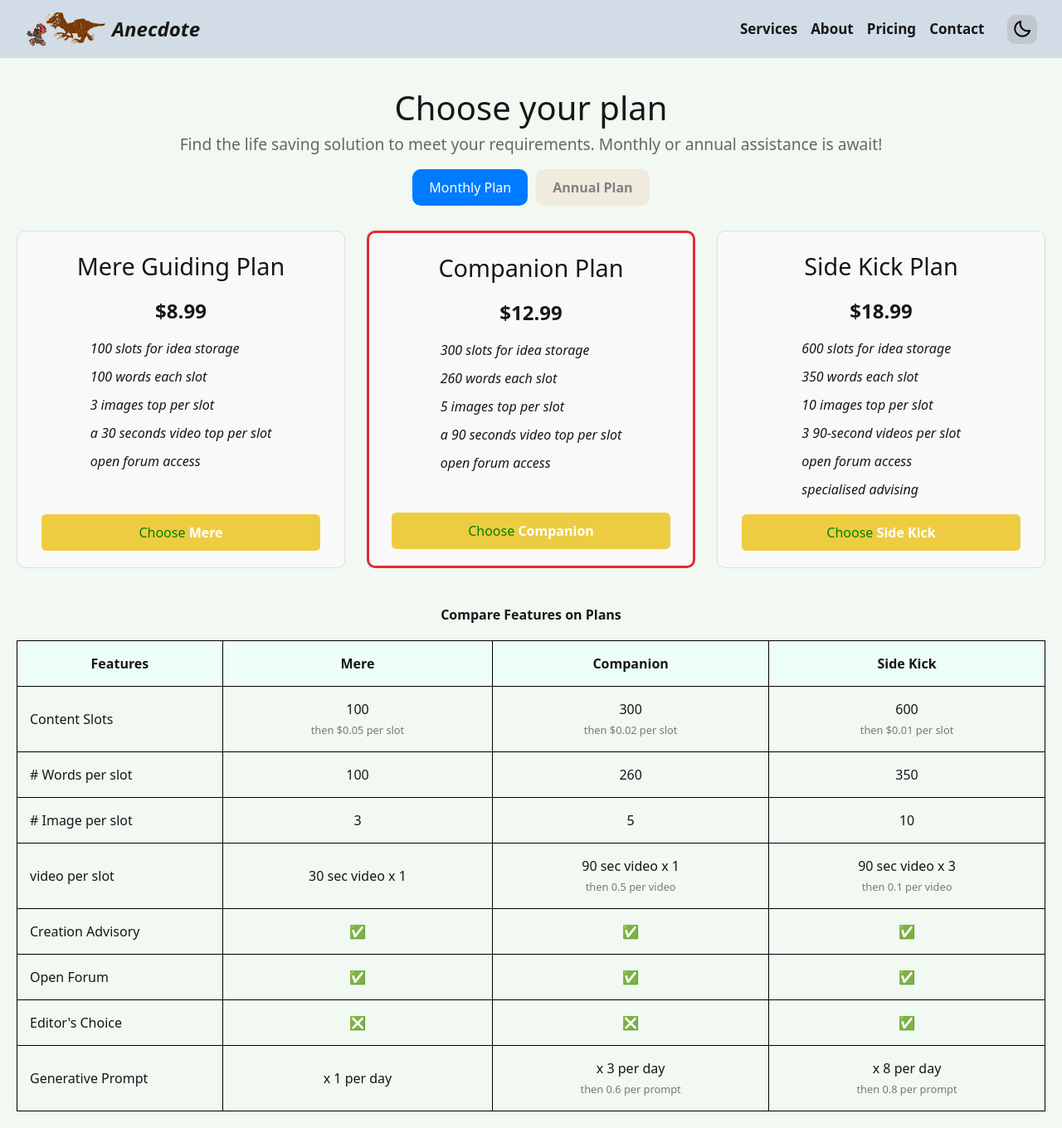
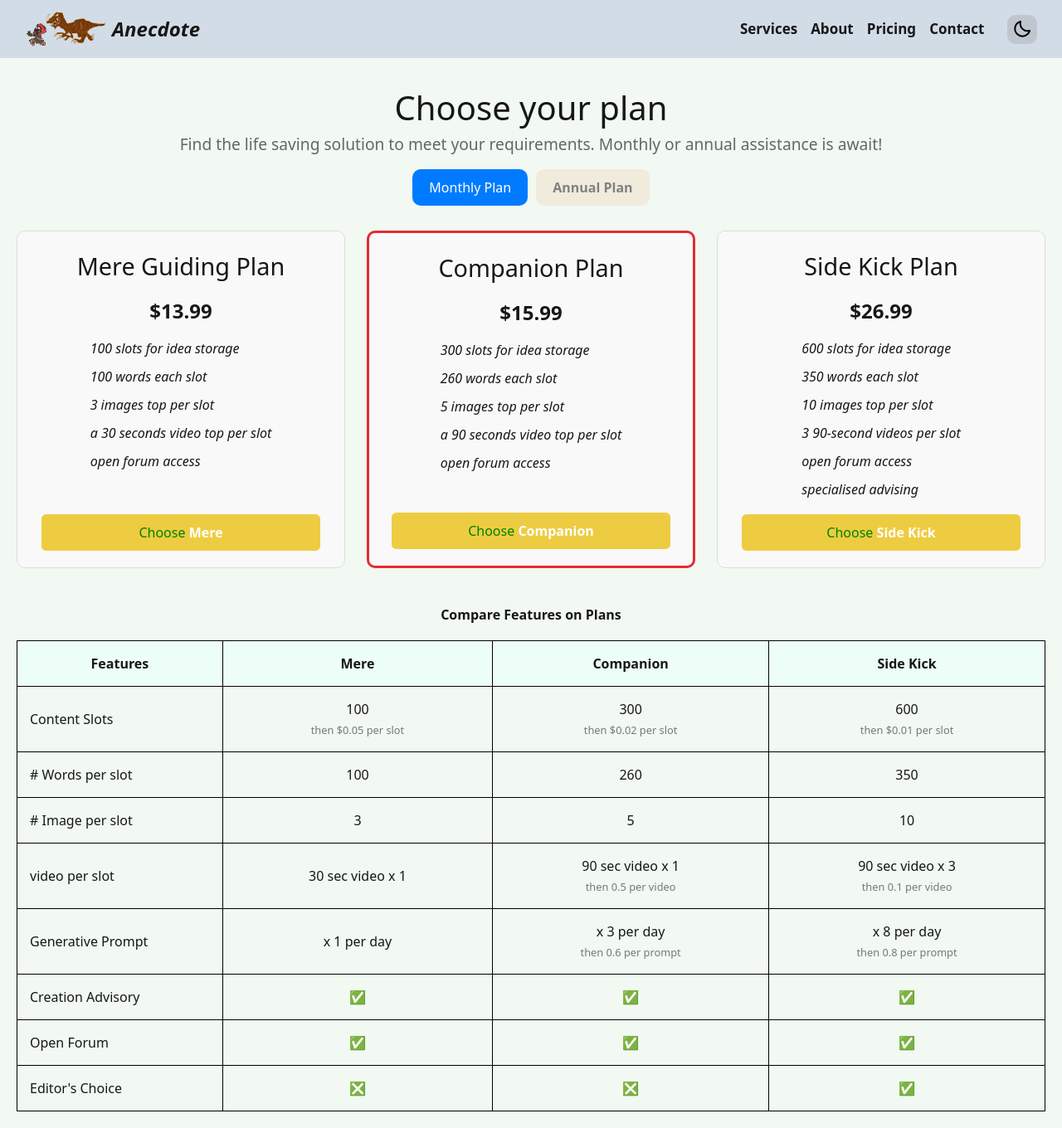
Before and after one commit to exiafuture/StarchMilk-MVP, a Next.js app: page /pricing-plans in a window 1280 px wide. Shown: the whole page at 83% size. Built offline with nearby package versions, Linux system fonts and the light colour scheme.

Commit message:
yang jian

```diff
--- a/app/pricing-plans/page.tsx
+++ b/app/pricing-plans/page.tsx
@@ -28,7 +28,7 @@ const Pricing = () => {
         <section className="cards">
           <div className="card">
             <h2>Mere Guiding Plan</h2>
-            <p className="price">$8.99</p>
+            <p className="price">$13.99</p>
             <ul>
               <li>100 slots for idea storage</li>
               <li>100 words each slot</li>
@@ -40,7 +40,7 @@ const Pricing = () => {
           </div>
           <div className="card popular">
             <h2>Companion Plan</h2>
-            <p className="price">$12.99</p>
+            <p className="price">$15.99</p>
             <ul>
               <li>300 slots for idea storage</li>
               <li>260 words each slot</li>
@@ -52,7 +52,7 @@ const Pricing = () => {
           </div>
           <div className="card">
             <h2>Side Kick Plan</h2>
-            <p className="price">$18.99</p>
+            <p className="price">$26.99</p>
             <ul>
               <li>600 slots for idea storage</li>
               <li>350 words each slot</li>
@@ -70,7 +70,7 @@ const Pricing = () => {
         <section className="cards">
           <div className="card">
             <h2>Mere Guiding Plan</h2>
-            <p className="price">$89.9</p>
+            <p className="price">$139.9</p>
             <ul>
               <li>100 slots for idea storage</li>
               <li>100 words each slot</li>
@@ -82,7 +82,7 @@ const Pricing = () => {
           </div>
           <div className="card popular">
             <h2>Companion Plan</h2>
-            <p className="price">$129.9</p>
+            <p className="price">$159.9</p>
             <ul>
               <li>300 slots for idea storage</li>
               <li>260 words each slot</li>
@@ -94,7 +94,7 @@ const Pricing = () => {
           </div>
           <div className="card">
             <h2>Side Kick Plan</h2>
-            <p className="price">$189.9</p>
+            <p className="price">$269.9</p>
             <ul>
               <li>600 slots for idea storage</li>
               <li>350 words each slot</li>
@@ -169,6 +169,20 @@ const Pricing = () => {
               </td>
             </tr>
             <tr>
+              <td>Generative Prompt</td>
+              <td>x 1 per day</td>
+              <td>
+                x 3 per day
+                <br />
+                <small>then 0.6 per prompt</small>
+              </td>
+              <td>
+                x 8 per day
+                <br />
+                <small>then 0.8 per prompt</small>
+              </td>
+            </tr>
+            <tr>
               <td>Creation Advisory</td>
               <td>✅</td>
               <td>✅</td>
@@ -186,20 +200,6 @@ const Pricing = () => {
               <td>❎</td>
               <td>✅</td>
             </tr>
-            <tr>
-              <td>Generative Prompt</td>
-              <td>x 1 per day</td>
-              <td>
-                x 3 per day
-                <br />
-                <small>then 0.6 per prompt</small>
-              </td>
-              <td>
-                x 8 per day
-                <br />
-                <small>then 0.8 per prompt</small>
-              </td>
-            </tr>
           </tbody>
         </table>
       </section>
```
